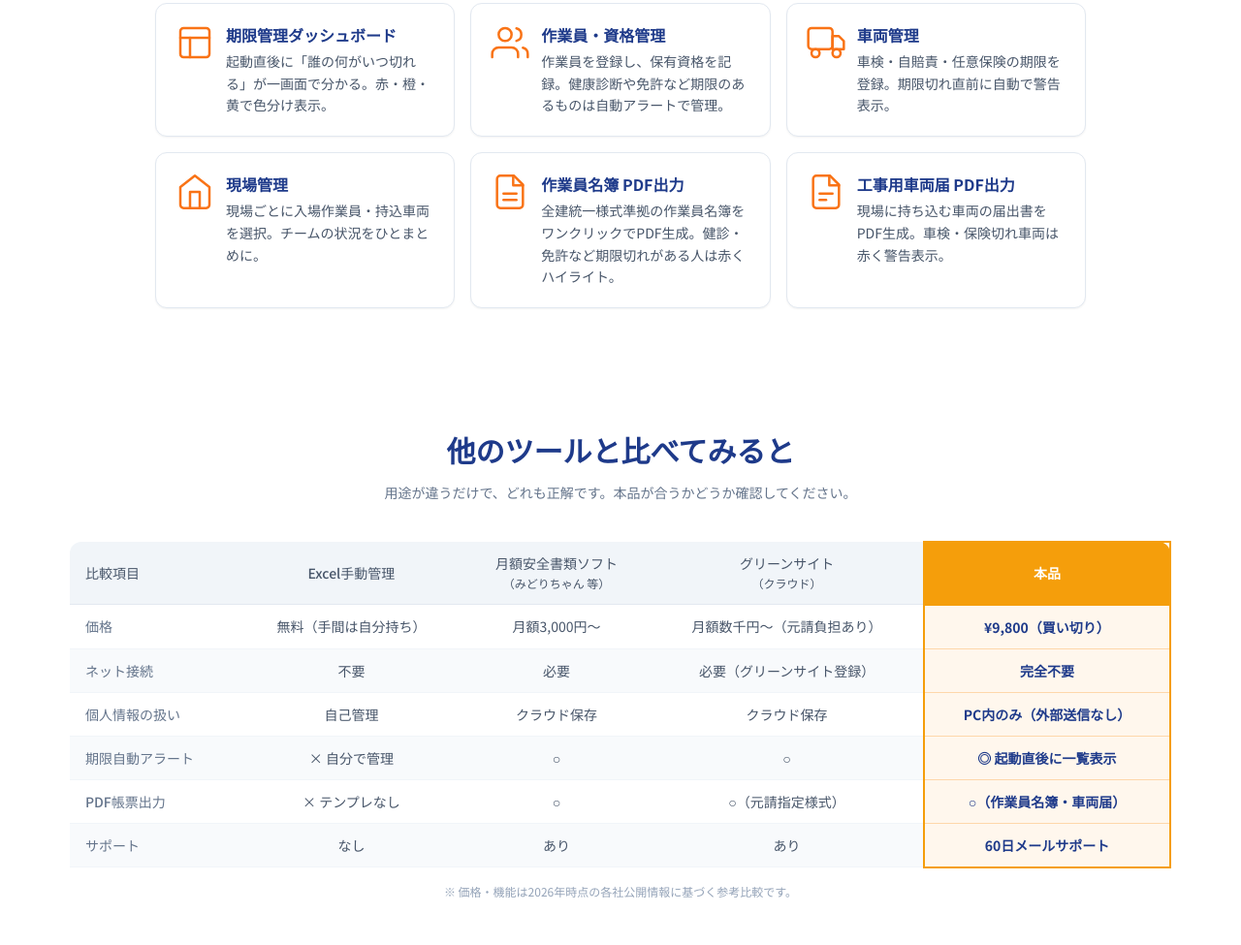
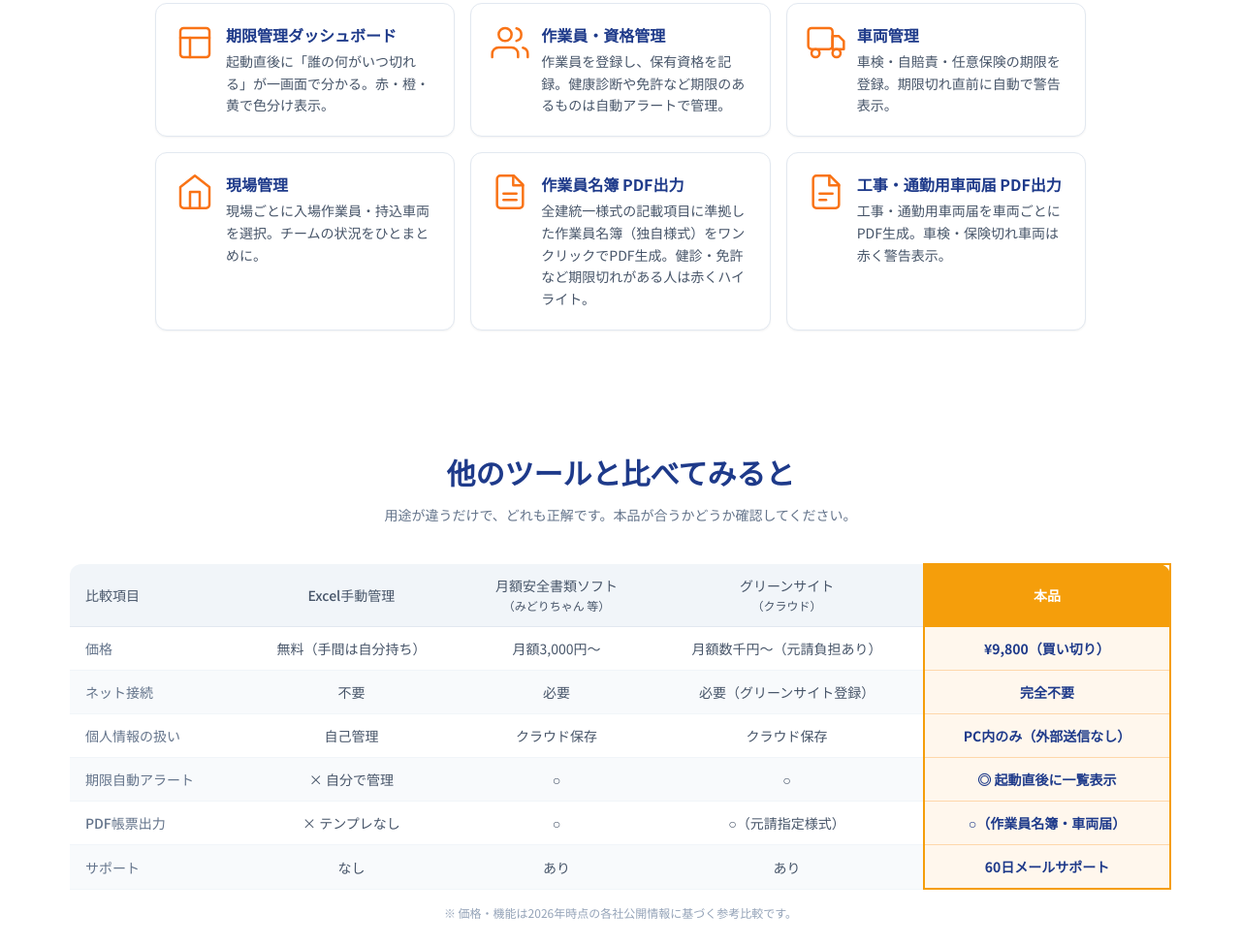
Before and after one commit to nodeyakabe/kensetsu-tools, an Astro site: page /products/anzen-daicho in a window 1280 px wide. Shown: the part 1630-2605 px from the top of the page at 97% size. Built offline with nearby package versions, Linux system fonts and the light colour scheme; Astro itself is replaced by a stand-in of ours.

Commit message:
fix(hp): 安全台帳ページの帳票名・様式表記を是正
- 作業員名簿: 「全建統一様式準拠」→「全建統一様式の記載項目に準拠した独自様式」
- 工事用車両届 → 工事・通勤用車両届（見出し・本文・meta description）

Co-Authored-By: Claude Sonnet 4.6 <noreply@anthropic.com>

```diff
--- a/src/pages/products/anzen-daicho/index.astro
+++ b/src/pages/products/anzen-daicho/index.astro
@@ -65,12 +65,12 @@ const features = [
   {
     icon: `<svg xmlns="http://www.w3.org/2000/svg" width="40" height="40" viewBox="0 0 24 24" fill="none" stroke="currentColor" stroke-width="1.5" stroke-linecap="round" stroke-linejoin="round"><path d="M14.5 2H6a2 2 0 0 0-2 2v16a2 2 0 0 0 2 2h12a2 2 0 0 0 2-2V7.5L14.5 2z"/><polyline points="14 2 14 8 20 8"/><line x1="16" y1="13" x2="8" y2="13"/><line x1="16" y1="17" x2="8" y2="17"/></svg>`,
     title: '作業員名簿 PDF出力',
-    desc: '全建統一様式準拠の作業員名簿をワンクリックでPDF生成。健診・免許など期限切れがある人は赤くハイライト。',
+    desc: '全建統一様式の記載項目に準拠した作業員名簿（独自様式）をワンクリックでPDF生成。健診・免許など期限切れがある人は赤くハイライト。',
   },
   {
     icon: `<svg xmlns="http://www.w3.org/2000/svg" width="40" height="40" viewBox="0 0 24 24" fill="none" stroke="currentColor" stroke-width="1.5" stroke-linecap="round" stroke-linejoin="round"><path d="M14.5 2H6a2 2 0 0 0-2 2v16a2 2 0 0 0 2 2h12a2 2 0 0 0 2-2V7.5L14.5 2z"/><polyline points="14 2 14 8 20 8"/><line x1="16" y1="13" x2="8" y2="13"/><line x1="12" y1="17" x2="8" y2="17"/></svg>`,
-    title: '工事用車両届 PDF出力',
-    desc: '現場に持ち込む車両の届出書をPDF生成。車検・保険切れ車両は赤く警告表示。',
+    title: '工事・通勤用車両届 PDF出力',
+    desc: '工事・通勤用車両届を車両ごとにPDF生成。車検・保険切れ車両は赤く警告表示。',
   },
 ];
 
@@ -86,7 +86,7 @@ const comparisonRows = [
 
 <BaseLayout
   title="シンプル安全台帳｜資格・車検期限管理と作業員名簿PDF出力｜買い切り¥9,800"
-  description="作業員の資格・健康診断、車両の車検・保険を期限管理。作業員名簿・工事用車両届をPDFで一発出力。完全オフライン・データはPC内のみ・月額なし・買い切り¥9,800。建設業の小規模下請向け。"
+  description="作業員の資格・健康診断、車両の車検・保険を期限管理。作業員名簿・工事・通勤用車両届をPDFで一発出力。完全オフライン・データはPC内のみ・月額なし・買い切り¥9,800。建設業の小規模下請向け。"
   ogImage="/og/anzen-daicho.png"
   ogType="product"
 >
```
